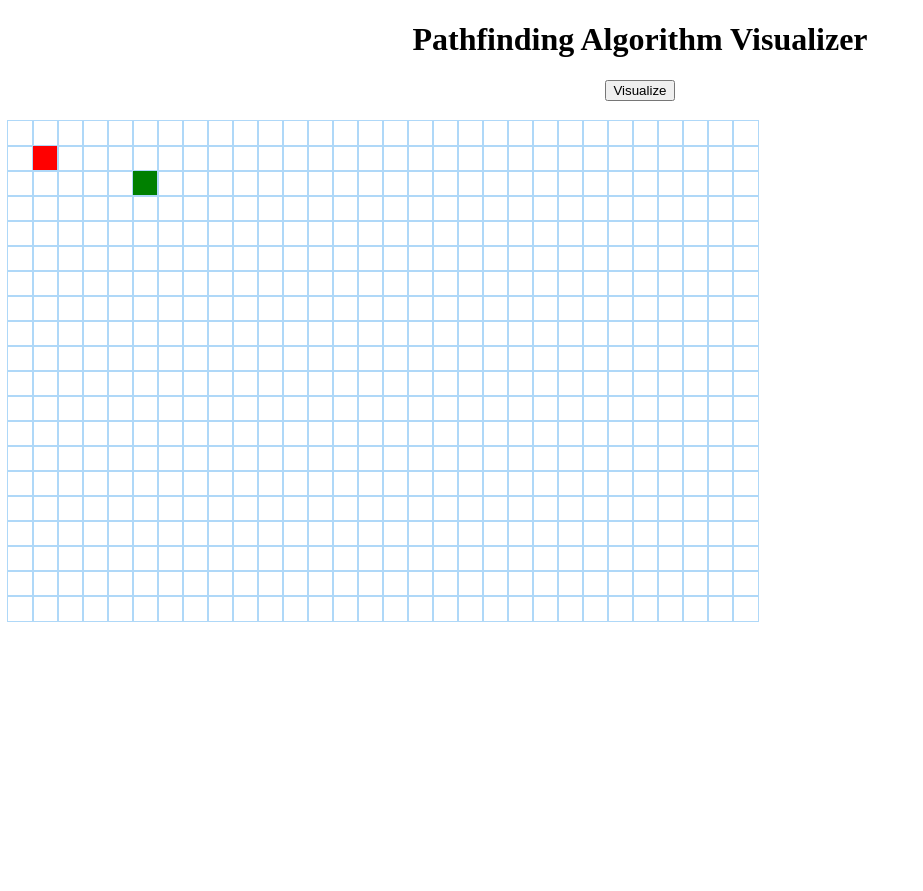
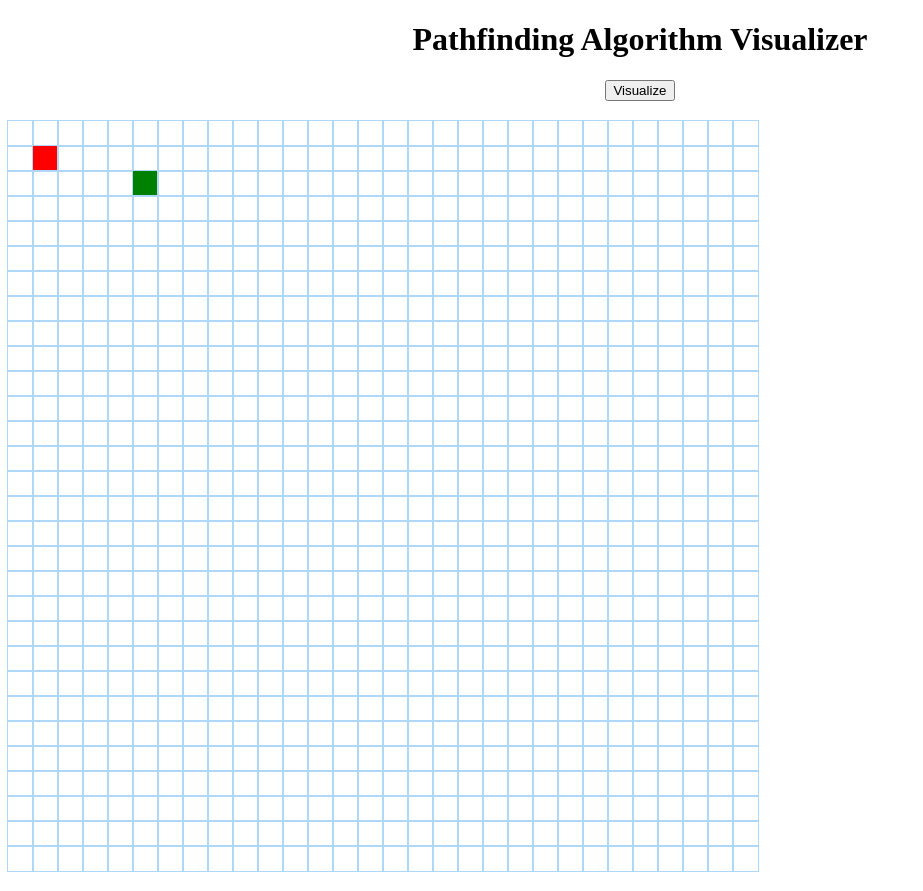
Before and after one commit to pudeesht/Path-Visualizer, a React (Vite) app: page / in a window 1280 px wide. Shown: the whole page, without its empty margins (0-923 px from the left). Before the commit the page ends 800 px from the top, so only its background shows below. Built offline with nearby package versions, Linux system fonts and the light colour scheme.

Commit message:
fixed grid sizing issue

```diff
--- a/src/algorithms/dijkstra.js
+++ b/src/algorithms/dijkstra.js
@@ -1,132 +1,271 @@
-class PriorityQueue {
-  constructor() {
-    this.heap = [];
-  }
+// class PriorityQueue {
+//   constructor() {
+//     this.heap = [];
+//   }
 
-  getParentIndex(i) {
-    return Math.floor((i - 1) / 2);
-  }
+//   getParentIndex(i) {
+//     return Math.floor((i - 1) / 2);
+//   }
 
-  getLeftChildIndex(i) {
-    return 2 * i + 1;
-  }
+//   getLeftChildIndex(i) {
+//     return 2 * i + 1;
+//   }
 
-  getRightChildIndex(i) {
-    return 2 * i + 2;
-  }
+//   getRightChildIndex(i) {
+//     return 2 * i + 2;
+//   }
 
-  swap(i1, i2) {
-    [this.heap[i1], this.heap[i2]] = [this.heap[i2], this.heap[i1]];
-  }
+//   swap(i1, i2) {
+//     [this.heap[i1], this.heap[i2]] = [this.heap[i2], this.heap[i1]];
+//   }
 
-  insert(node) {
-    this.heap.push(node);
-    let currentIndex = this.heap.length - 1;
+//   insert(node) {
+//     this.heap.push(node);
+//     let currentIndex = this.heap.length - 1;
 
-    while (
-      currentIndex > 0 &&
-      this.heap[currentIndex].distance < this.heap[this.getParentIndex(currentIndex)].distance
-    ) {
-      this.swap(currentIndex, this.getParentIndex(currentIndex));
-      currentIndex = this.getParentIndex(currentIndex);
-    }
-  }
+//     while (
+//       currentIndex > 0 &&
+//       this.heap[currentIndex].distance < this.heap[this.getParentIndex(currentIndex)].distance
+//     ) {
+//       this.swap(currentIndex, this.getParentIndex(currentIndex));
+//       currentIndex = this.getParentIndex(currentIndex);
+//     }
+//   }
 
-  extractMin() {
-    if (this.heap.length === 0) {
-      return null;
-    }
-    if (this.heap.length === 1) {
-      return this.heap.pop();
-    }
+//   extractMin() {
+//     if (this.heap.length === 0) {
+//       return null;
+//     }
+//     if (this.heap.length === 1) {
+//       return this.heap.pop();
+//     }
 
-    const min = this.heap[0];
-    this.heap[0] = this.heap.pop();
-    let currentIndex = 0;
+//     const min = this.heap[0];
+//     this.heap[0] = this.heap.pop();
+//     let currentIndex = 0;
 
-    while (this.getLeftChildIndex(currentIndex) < this.heap.length) {
-      let smallestChildIndex = this.getLeftChildIndex(currentIndex);
-      const rightChildIndex = this.getRightChildIndex(currentIndex);
+//     while (this.getLeftChildIndex(currentIndex) < this.heap.length) {
+//       let smallestChildIndex = this.getLeftChildIndex(currentIndex);
+//       const rightChildIndex = this.getRightChildIndex(currentIndex);
 
-      if (
-        rightChildIndex < this.heap.length &&
-        this.heap[rightChildIndex].distance < this.heap[smallestChildIndex].distance
-      ) {
-        smallestChildIndex = rightChildIndex;
-      }
+//       if (
+//         rightChildIndex < this.heap.length &&
+//         this.heap[rightChildIndex].distance < this.heap[smallestChildIndex].distance
+//       ) {
+//         smallestChildIndex = rightChildIndex;
+//       }
 
-      if (this.heap[currentIndex].distance <= this.heap[smallestChildIndex].distance) {
-        break;
-      }
+//       if (this.heap[currentIndex].distance <= this.heap[smallestChildIndex].distance) {
+//         break;
+//       }
 
-      this.swap(currentIndex, smallestChildIndex);
-      currentIndex = smallestChildIndex;
-    }
+//       this.swap(currentIndex, smallestChildIndex);
+//       currentIndex = smallestChildIndex;
+//     }
 
-    return min;
-  }
+//     return min;
+//   }
 
-  isEmpty() {
-    return this.heap.length === 0;
-  }
-}
+//   isEmpty() {
+//     return this.heap.length === 0;
+//   }
+// }
 
 
 
 
 
 
+// export function dijkstra(grid, startNode, endNode) {
+//   const visitedNodesInOrder = [];
+//   startNode.distance = 0;
+
+//   const pq = new PriorityQueue();
+//   pq.insert(startNode);
+
+//   while (!pq.isEmpty()) {
+//     const closestNode = pq.extractMin();
+
+//     if (closestNode.isVisited) continue;
+
+
+//     // If we encounter a wall, we skip it.
+//     if (closestNode.isWall) continue;
+
+//     // If the closest node's distance is Infinity, we are trapped and should stop.
+//     if (closestNode.distance === Infinity) return visitedNodesInOrder;
+
+//     closestNode.isVisited = true;
+//     visitedNodesInOrder.push(closestNode);
+
+//     // If we have reached the end node, we are done.
+//     if (closestNode === endNode) return visitedNodesInOrder;
+
+//     updateUnvisitedNeighbors(closestNode, grid, pq);
+//   }
+// }
+
+// function updateUnvisitedNeighbors(node, grid, pq) {
+//   const unvisitedNeighbors = getUnvisitedNeighbors(node, grid);
+//   for (const neighbor of unvisitedNeighbors) {
+//     neighbor.distance = node.distance + 1; // All edge weights are 1
+//     neighbor.previousNode = node;
+//     pq.insert(neighbor);
+//   }
+// }
+
+// function getUnvisitedNeighbors(node, grid) {
+//   const neighbors = [];
+//   const { col, row } = node;
+
+//   // Get neighbors in the order: Up, Down, Left, Right
+//   if (row > 0) neighbors.push(grid[row - 1][col]);
+//   if (row < grid.length - 1) neighbors.push(grid[row + 1][col]);
+//   if (col > 0) neighbors.push(grid[row][col - 1]);
+//   if (col < grid[0].length - 1) neighbors.push(grid[row][col + 1]);
+
+//   // Filter out neighbors that have already been visited
+//   return neighbors.filter(neighbor => !neighbor.isVisited);
+//   // return neighbors;
+// }
+
+// // Backtracks from the endNode to find the shortest path.
+// // Only works after the dijkstra function has been run.
+// export function getNodesInShortestPathOrder(endNode) {
+//   const nodesInShortestPathOrder = [];
+//   let currentNode = endNode;
+//   while (currentNode !== null) {
+//     nodesInShortestPathOrder.unshift(currentNode);
+//     currentNode = currentNode.previousNode;
+//   }
+//   return nodesInShortestPathOrder;
+// }
+
+
+
+
+
+
+
+
+
+
+
+
+
+
+
+
+
+
+
+
+
+
+
+
+
+
+
+
+
+
+
+
+
+
+// A simple Priority Queue implementation using a Min-Heap.
+class PriorityQueue {
+  // ... (Our existing, correct PriorityQueue code) ...
+  constructor() { this.heap = []; }
+  getParentIndex(i) { return Math.floor((i - 1) / 2); }
+  getLeftChildIndex(i) { return 2 * i + 1; }
+  getRightChildIndex(i) { return 2 * i + 2; }
+  swap(i1, i2) { [this.heap[i1], this.heap[i2]] = [this.heap[i2], this.heap[i1]]; }
+  insert(node) {
+    this.heap.push(node);
+    let currentIndex = this.heap.length - 1;
+    while (currentIndex > 0 && this.heap[currentIndex].distance < this.heap[this.getParentIndex(currentIndex)].distance) {
+      this.swap(currentIndex, this.getParentIndex(currentIndex));
+      currentIndex = this.getParentIndex(currentIndex);
+    }
+  }
+  extractMin() {
+    if (this.heap.length === 0) return null;
+    if (this.heap.length === 1) return this.heap.pop();
+    const min = this.heap[0];
+    this.heap[0] = this.heap.pop();
+    let currentIndex = 0;
+    while (this.getLeftChildIndex(currentIndex) < this.heap.length) {
+      let smallestChildIndex = this.getLeftChildIndex(currentIndex);
+      const rightChildIndex = this.getRightChildIndex(currentIndex);
+      if (rightChildIndex < this.heap.length && this.heap[rightChildIndex].distance < this.heap[smallestChildIndex].distance) {
+        smallestChildIndex = rightChildIndex;
+      }
+      if (this.heap[currentIndex].distance <= this.heap[smallestChildIndex].distance) break;
+      this.swap(currentIndex, smallestChildIndex);
+      currentIndex = smallestChildIndex;
+    }
+    return min;
+  }
+  isEmpty() { return this.heap.length === 0; }
+}
+
+// --- DIJKSTRA'S ALGORITHM ---
+
 export function dijkstra(grid, startNode, endNode) {
   const visitedNodesInOrder = [];
   startNode.distance = 0;
 
-  const pq = new PriorityQueue();
-  pq.insert(startNode);
+  const priorityQueue = new PriorityQueue();
+  priorityQueue.insert(startNode);
 
-  while (!pq.isEmpty()) {
-    const closestNode = pq.extractMin();
+  while (!priorityQueue.isEmpty()) {
+    const closestNode = priorityQueue.extractMin();
 
-    // If we encounter a wall, we skip it.
+    // If we pop a node that we have already visited, skip it.
+    // This handles the "lazy update" where we might have multiple versions
+    // of the same node in the PQ with different distances.
+    if (closestNode.isVisited) continue;
+
     if (closestNode.isWall) continue;
-
-    // If the closest node's distance is Infinity, we are trapped and should stop.
     if (closestNode.distance === Infinity) return visitedNodesInOrder;
 
     closestNode.isVisited = true;
     visitedNodesInOrder.push(closestNode);
 
-    // If we have reached the end node, we are done.
     if (closestNode === endNode) return visitedNodesInOrder;
 
-    updateUnvisitedNeighbors(closestNode, grid, pq);
+    updateUnvisitedNeighbors(closestNode, grid, priorityQueue);
   }
+  return visitedNodesInOrder;
 }
 
-function updateUnvisitedNeighbors(node, grid, pq) {
+function updateUnvisitedNeighbors(node, grid, priorityQueue) {
   const unvisitedNeighbors = getUnvisitedNeighbors(node, grid);
   for (const neighbor of unvisitedNeighbors) {
-    neighbor.distance = node.distance + 1; // All edge weights are 1
-    neighbor.previousNode = node;
-    pq.insert(neighbor);
+    // The +1 represents the "weight" of the edge between nodes.
+    const newDistance = node.distance + 1;
+    if (newDistance < neighbor.distance) {
+      neighbor.distance = newDistance;
+      neighbor.previousNode = node;
+      priorityQueue.insert(neighbor);
+    }
   }
 }
 
 function getUnvisitedNeighbors(node, grid) {
   const neighbors = [];
   const { col, row } = node;
-
-  // Get neighbors in the order: Up, Down, Left, Right
   if (row > 0) neighbors.push(grid[row - 1][col]);
   if (row < grid.length - 1) neighbors.push(grid[row + 1][col]);
   if (col > 0) neighbors.push(grid[row][col - 1]);
   if (col < grid[0].length - 1) neighbors.push(grid[row][col + 1]);
-
-  // Filter out neighbors that have already been visited
   return neighbors.filter(neighbor => !neighbor.isVisited);
 }
 
-// Backtracks from the endNode to find the shortest path.
-// Only works after the dijkstra function has been run.
+// --- SHORTEST PATH RECONSTRUCTION ---
+
 export function getNodesInShortestPathOrder(endNode) {
   const nodesInShortestPathOrder = [];
   let currentNode = endNode;
--- a/src/components/grid.css
+++ b/src/components/grid.css
@@ -1,7 +1,9 @@
 .grid {
   display: grid;
   /* This will create columns of 25px each, fitting as many as possible */
-  grid-template-columns: repeat(30, 25px);
+
+  /* repeat mei cols number jaayenge */
+  /* grid-template-columns: repeat(50, 25px);  */
   gap: 0;
   margin: 20px auto; /* Center the grid */
 }
--- a/src/components/grid.jsx
+++ b/src/components/grid.jsx
@@ -4,7 +4,7 @@ import './Grid.css';
 import { dijkstra, getNodesInShortestPathOrder } from '../algorithms/dijkstra';
 
 
-const GRID_ROWS =20;
+const GRID_ROWS =30;
 const GRID_COLS = 30;
 
 const createInitialGrid = () => {
@@ -223,7 +223,8 @@ const animateDijkstra = (visitedNodesInOrder, nodesInShortestPathOrder) => {
       const newGrid = prevGrid.map(gridRow => gridRow.slice());
       const node = newGrid[row][col];
       if (node.isStart || node.isEnd) return prevGrid;
-      const newNode = { ...node, isWall: !node.isWall };
+      // const newNode = { ...node, isWall: !node.isWall };
+      const newNode = { ...node, isWall: true };
       newGrid[row][col] = newNode;
       return newGrid;
     });
@@ -326,6 +327,10 @@ const animateDijkstra = (visitedNodesInOrder, nodesInShortestPathOrder) => {
         onMouseMove={handleMouseMove}
         onMouseUp={handleMouseUp}
         onMouseLeave={handleMouseUp}
+        style={{
+        display: 'grid',
+        gridTemplateColumns: `repeat(${GRID_COLS}, 25px)`,
+      }}
       >
         {grid.map((row, rowIndex) => {
           return row.map((node, nodeIndex) => {
```
